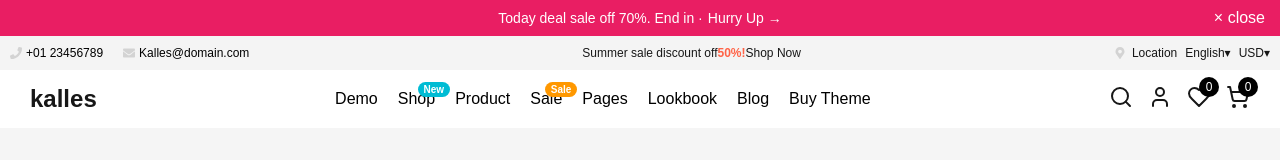
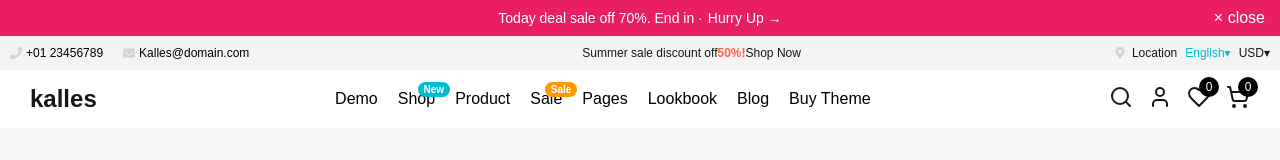
Before and after one commit to quintusintern/Shopify-web, a Next.js app: page / in a window 1280 px wide. In both pictures the pointer is over the element 1207 px from the left and 53 px from the top of the page. Shown: the top 160 px of the page. Built offline with nearby package versions, Linux system fonts and the light colour scheme.

Commit message:
Header flag

```diff
--- a/src/components/Header/Header.module.css
+++ b/src/components/Header/Header.module.css
@@ -79,10 +79,14 @@
   color:#00bcd4;
 }
 
-.dropdown {
+.language {
   margin-left: 12px;
   font-size: 12px;
   cursor: pointer;
+}
+
+.language:hover{
+  color:#00bcd4;
 }
 
 .flag {
@@ -90,6 +94,10 @@
   font-size: 12px;
   cursor: pointer;
   position: relative; /* Important for positioning the dropdown relative to the flag */
+}
+
+.flag:hover{
+  color:#00bcd4
 }
 
 /* Fix for dropdown positioning */
@@ -115,13 +123,14 @@
   text-align: left; /* Align text to the left inside the dropdown */
 }
 
+
 .dropdownItem {
-  padding: 10px;
+  padding: 3px;
   font-size: 10px;
   cursor: pointer;
-  gap:5px;
+  gap:2px;
 }
 
-.dropdownItem:hover {
-  background-color: #f4f4f4;
+.dropdownItem:hover{
+  color: #00bcd4
 }
```
